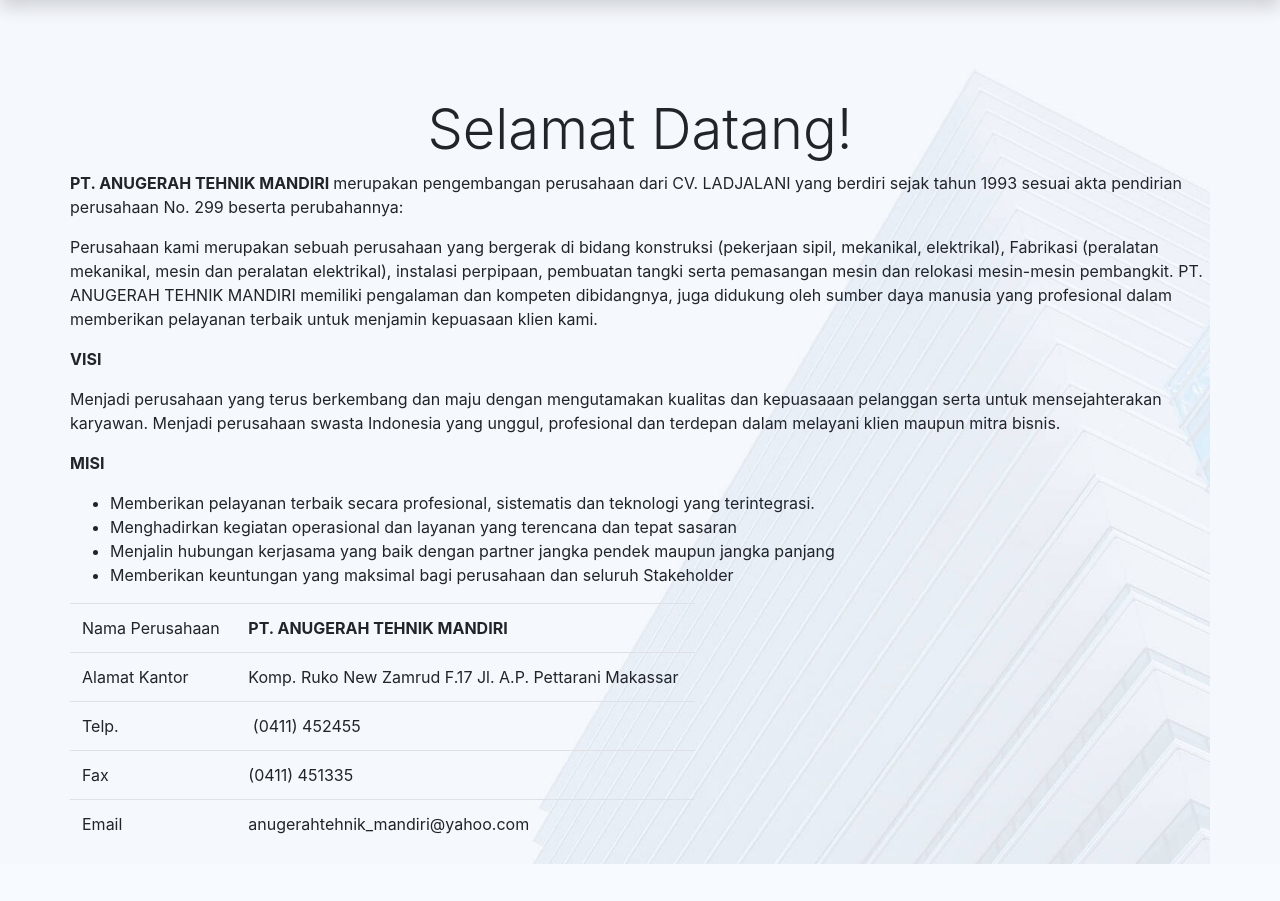
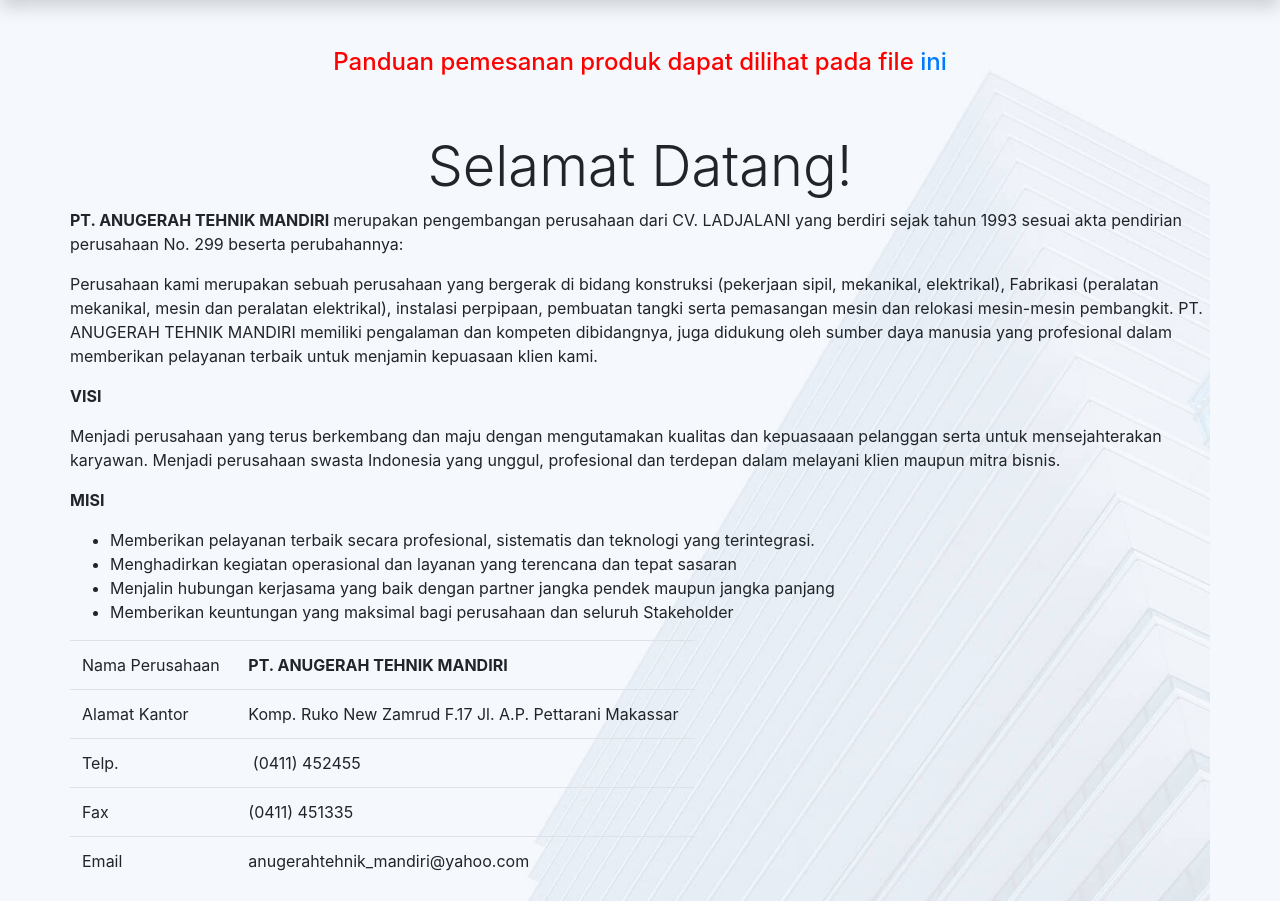
Before and after one commit to ryanrafliappe/project_vivi, a PHP site: page /views/index.php in a window 1280 px wide. Shown: the part 56-957 px from the top of the page. Before the commit the page ends 920 px from the top, so only its background shows below. Run offline with PHP 8.4, Linux system fonts and the light colour scheme; data comes from the database, SQL or seed files in the repository; some libraries are stand-ins or nearby versions.

Commit message:
Tambahan panduan di halaman utama

```diff
--- a/views/Home/index.php
+++ b/views/Home/index.php
@@ -1,7 +1,8 @@
 <div class="container mt-5" style="background-image: url('../assets/img/intro-bg.jpg');background-repeat: no-repeat;background-size: cover; background-position: center;">
     <div class="row justify-content-center">
+<h4 style="color:red">Panduan pemesanan produk dapat dilihat pada file <a href="panduan.pdf">ini</a></h3>
+        <div class="col-lg-6 mt-5 ">
 
-        <div class="col-lg-6 mt-5 ">
             <h1 class="display-4 text-center">Selamat Datang!</h1>
 
         </div>
```
Also changed, not shown: 1 other file.
